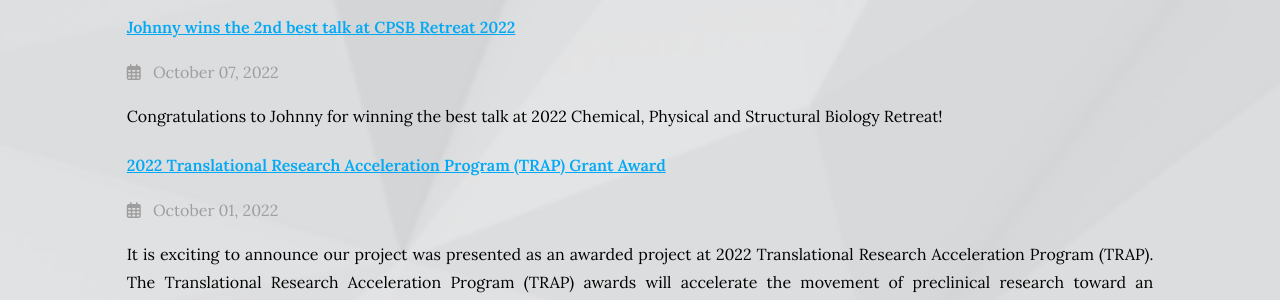
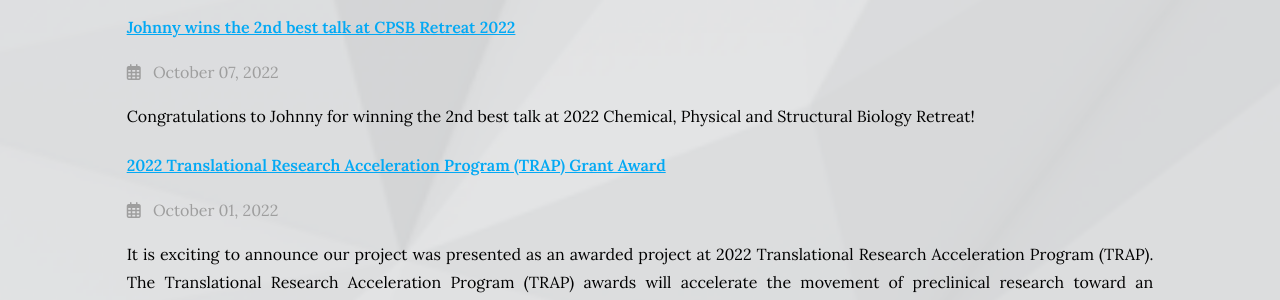
Before and after one commit to RCHENLAB/rchenlab.github.io, a Jekyll site: the page built from blog/index.md, in a window 1280 px wide and 900 px high, scrolled down 816 px. Shown: the part 154-454 px from the top of the window. Built offline with Jekyll 4.4.1, drawn with Linux system fonts in a browser that asks for light colours.

Commit message:
Update 2022-10-07-johnny-cpsb.md

```diff
--- a/_posts/2022-10-07-johnny-cpsb.md
+++ b/_posts/2022-10-07-johnny-cpsb.md
@@ -4,7 +4,7 @@ tags:
 author:
 member: Johnny
 ---
-{% capture text %} Congratulations to Johnny for winning the best talk at 2022 Chemical, Physical and Structural Biology Retreat!
+{% capture text %} Congratulations to Johnny for winning the 2nd best talk at 2022 Chemical, Physical and Structural Biology Retreat!
 {% endcapture %}
 
 {% include feature.html image="images/post/cpsb.jpeg" link="" title="" text=text %}
```
